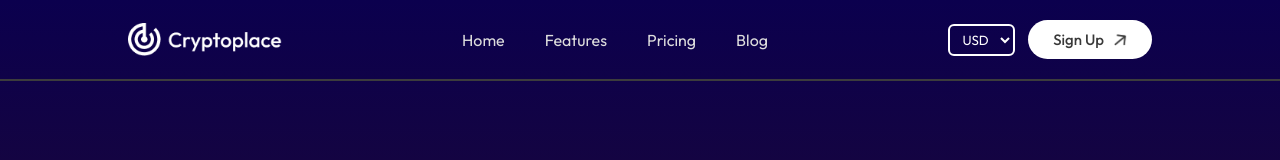
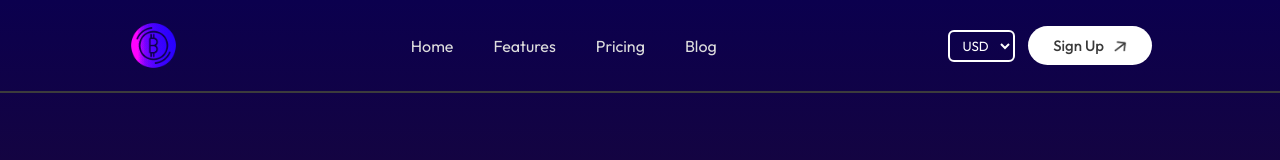
Before and after one commit to ThanushanVimalanathan/Crypto-App, a React (Vite) app in the folder Crypto-App/: page / in a window 1280 px wide. Shown: the top 160 px of the page. Built offline with nearby package versions, Linux system fonts and the light colour scheme; no server answers.

Commit message:
Feat:Change Logo

```diff
--- a/Crypto-App/src/Components/Navbar/Navbar.css
+++ b/Crypto-App/src/Components/Navbar/Navbar.css
@@ -9,7 +9,9 @@
 }
 
 .navbar .logo{
-    width: max(12vw ,120px);
+    width: max(4vw ,30px);
+    mix-blend-mode: color-dodge;
+    cursor: pointer;
 }
 
 .navbar ul{
```
Also changed, not shown: Crypto-App/src/assets/logo.png.
